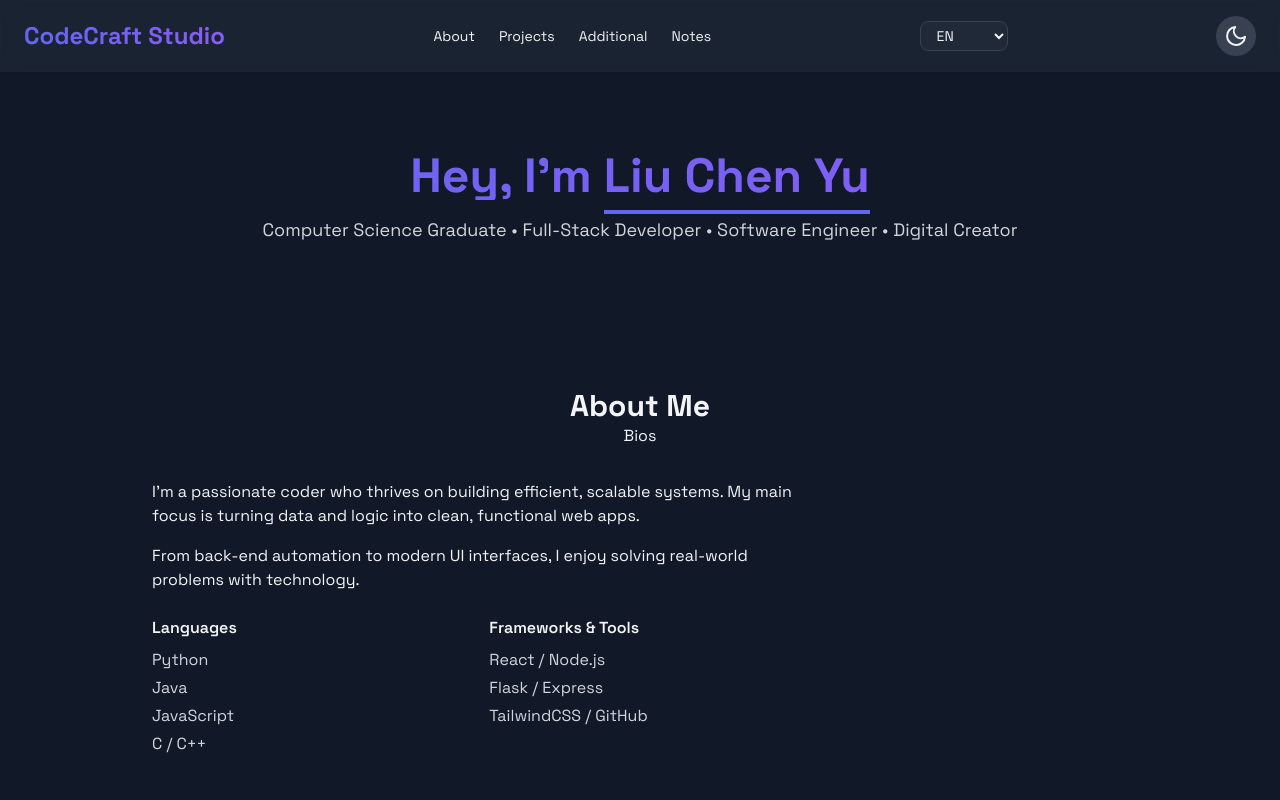
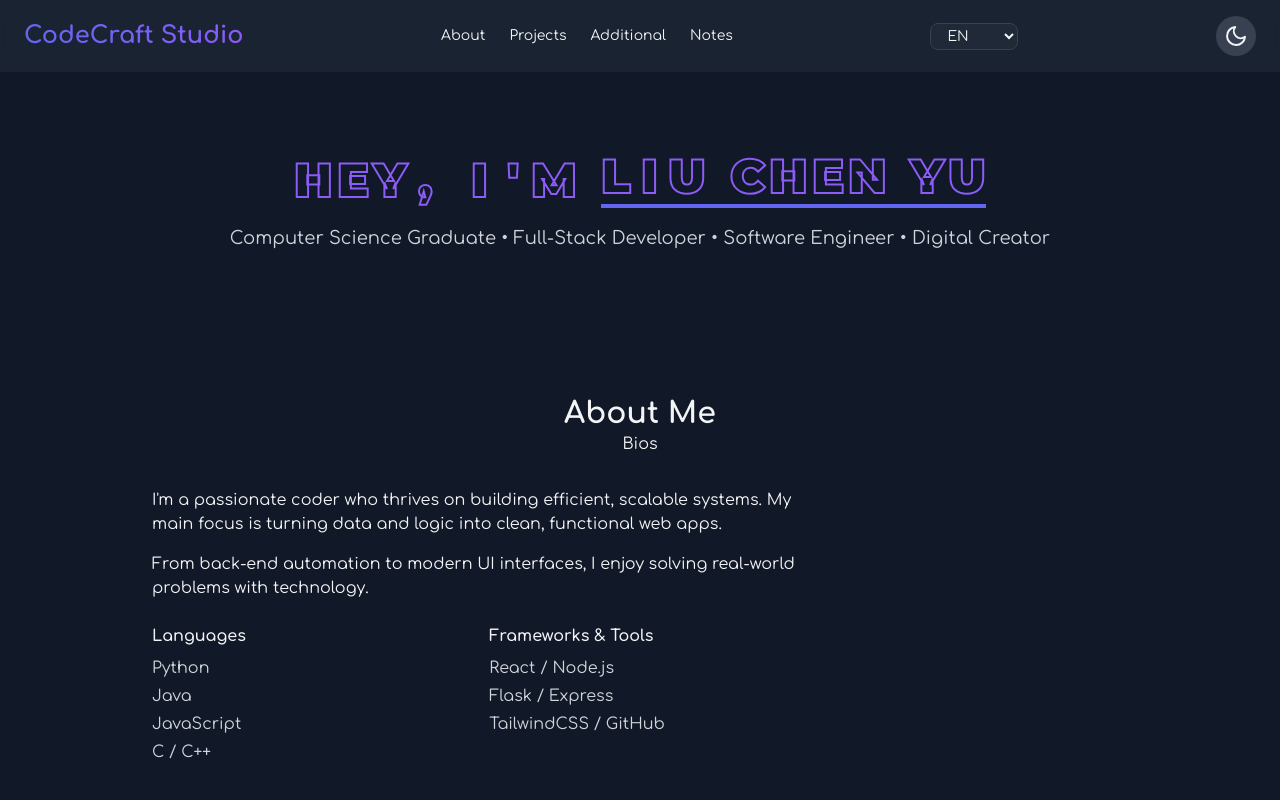
Before and after one commit to Nyxz1828/Personal_Website, a website: page index.html in a window 1280 px wide. Shown: the top 800 px of the page. Drawn offline with nearby package versions, Linux system fonts and the light colour scheme.

Commit message:
add animation

```diff
--- a/index.html
+++ b/index.html
@@ -17,9 +17,9 @@
   <script src="index.js" defer></script>
   <script src="projects.js" defer  ></script>
   <style>
-    @import url('https://fonts.googleapis.com/css2?family=Space+Grotesk:wght@400;600;700&display=swap');
+    @import url('https://fonts.googleapis.com/css2?family=Comfortaa:wght@400;600;700&family=Montserrat:wght@900&display=swap');
     body {
-      font-family: 'Space Grotesk', sans-serif;
+      font-family: 'Comfortaa', sans-serif;
       transition: background 1s ease, color 1s ease;
     }
     .gradient-text {
@@ -32,6 +32,87 @@
       transform: translateY(-6px);
       box-shadow: 0 15px 25px -5px rgba(0, 0, 0, 0.1);
     }
+    .forest-intro {
+      display: flex;
+      align-items: center;
+      justify-content: center;
+      flex-wrap: wrap;
+      gap: 0.08em;
+      cursor: pointer;
+      font-family: 'Montserrat', sans-serif;
+      font-weight: 900;
+      line-height: 1.25;
+      text-transform: uppercase;
+    }
+    .forest-intro #name_text {
+      display: inline-flex;
+      flex-wrap: wrap;
+      justify-content: center;
+      gap: 0.08em;
+    }
+    .forest-intro .forest-hover {
+      display: inline-grid;
+      min-width: 0.62em;
+      place-items: center;
+      position: relative;
+    }
+    .forest-intro .forest-space {
+      width: 0.34em;
+    }
+    .forest-intro .forest-char {
+      color: transparent;
+      display: inline-block;
+      -webkit-text-stroke: 2px #8b5cf6;
+      text-shadow: none;
+      transition: 0.3s cubic-bezier(0.175, 0.885, 0.32, 1.275);
+      will-change: transform;
+    }
+    .forest-intro .forest-hover:hover .forest-char,
+    .forest-intro .forest-hover:focus-visible .forest-char {
+      color: #fff;
+      transform: scale(1.5);
+      -webkit-text-stroke: 2px transparent;
+      text-shadow: 0 10px 20px rgba(0, 0, 0, 0.2);
+    }
+    .header-link {
+      position: relative;
+      display: inline-block;
+      transition: color 0.25s ease, transform 0.25s ease;
+    }
+    .header-link::after {
+      content: "";
+      position: absolute;
+      left: 0;
+      right: 0;
+      bottom: -0.35rem;
+      height: 2px;
+      border-radius: 999px;
+      background: linear-gradient(90deg, #6366f1, #8b5cf6);
+      transform: scaleX(0);
+      transform-origin: center;
+      transition: transform 0.25s ease;
+    }
+    .header-link:hover,
+    .header-link:focus-visible {
+      transform: translateY(-2px);
+    }
+    .header-link:hover::after,
+    .header-link:focus-visible::after {
+      transform: scaleX(1);
+    }
+    @media (prefers-reduced-motion: reduce) {
+      .forest-intro .forest-char,
+      .header-link,
+      .header-link::after {
+        transition: none;
+      }
+      .forest-intro .forest-hover:hover .forest-char,
+      .forest-intro .forest-hover:focus-visible .forest-char,
+      .header-link:hover,
+      .header-link:focus-visible {
+        transform: none;
+      }
+    }
   </style>
 </head>
 
@@ -43,10 +124,10 @@
     <div class="max-w-7xl mx-auto px-6 py-4 flex justify-between items-center">
       <h1 class="text-2xl font-bold gradient-text">CodeCraft Studio</h1>
       <nav class="hidden md:flex gap-6 text-sm font-medium">
-        <a href="#about" class="hover:text-indigo-600 dark:hover:text-indigo-400">About</a>
-        <a href="#projects" class="hover:text-indigo-600 dark:hover:text-indigo-400">Projects</a>
-        <a href="#additional" class="hover:text-indigo-600 dark:hover:text-indigo-400">Additional</a>
-        <a href="#notes" class="hover:text-indigo-600 dark:hover:text-indigo-400">Notes</a>
+        <a href="#about" class="header-link hover:text-indigo-600 dark:hover:text-indigo-400">About</a>
+        <a href="#projects" class="header-link hover:text-indigo-600 dark:hover:text-indigo-400">Projects</a>
+        <a href="#additional" class="header-link hover:text-indigo-600 dark:hover:text-indigo-400">Additional</a>
+        <a href="#notes" class="header-link hover:text-indigo-600 dark:hover:text-indigo-400">Notes</a>
         <!-- <a href="travel.html" class="hover:text-indigo-600 dark:hover:text-indigo-400">Travel</a> -->
 
       </nav>
@@ -69,7 +150,12 @@
 
   <!-- Hero -->
   <section class="text-center py-20">
-    <h2 class="text-5xl font-bold mb-4 gradient-text" id="Self_into_text">Hey, I'm <span class="border-b-4 border-indigo-500 pb-1" id="name_text">Liu Chen Yu</span></h2>
+    <h2 class="text-5xl font-bold mb-4 forest-intro" id="Self_into_text" aria-label="Hey, I'm Liu Chen Yu">
+      <span class="forest-hover" aria-hidden="true"><span class="forest-char">H</span></span><span class="forest-hover" aria-hidden="true"><span class="forest-char">e</span></span><span class="forest-hover" aria-hidden="true"><span class="forest-char">y</span></span><span class="forest-hover" aria-hidden="true"><span class="forest-char">,</span></span><span class="forest-space" aria-hidden="true"></span><span class="forest-hover" aria-hidden="true"><span class="forest-char">I</span></span><span class="forest-hover" aria-hidden="true"><span class="forest-char">'</span></span><span class="forest-hover" aria-hidden="true"><span class="forest-char">m</span></span><span class="forest-space" aria-hidden="true"></span>
+      <span class="border-b-4 border-indigo-500 pb-1" id="name_text" aria-hidden="true">
+        <span class="forest-hover"><span class="forest-char">L</span></span><span class="forest-hover"><span class="forest-char">i</span></span><span class="forest-hover"><span class="forest-char">u</span></span><span class="forest-space"></span><span class="forest-hover"><span class="forest-char">C</span></span><span class="forest-hover"><span class="forest-char">h</span></span><span class="forest-hover"><span class="forest-char">e</span></span><span class="forest-hover"><span class="forest-char">n</span></span><span class="forest-space"></span><span class="forest-hover"><span class="forest-char">Y</span></span><span class="forest-hover"><span class="forest-char">u</span></span>
+      </span>
+    </h2>
     <p class="text-lg text-gray-600 dark:text-gray-300" id="occupation_text">Computer Science Graduate • Full-Stack Developer • Software Engineer • Digital Creator</p>
   </section>
 
--- a/index.js
+++ b/index.js
@@ -215,16 +215,71 @@ document.addEventListener("DOMContentLoaded", () => {
     }
   };
 
+  function cleanIntroText(value) {
+    return value
+      .replace(/<br\s*\/?>/gi, " ")
+      .replace(/<[^>]*>/g, "")
+      .replace(/\s+/g, " ")
+      .trim();
+  }
+
+  function appendForestText(parent, text) {
+    Array.from(text).forEach(char => {
+      if (char === " ") {
+        const space = document.createElement("span");
+        space.className = "forest-space";
+        space.setAttribute("aria-hidden", "true");
+        parent.appendChild(space);
+        return;
+      }
+
+      const hover = document.createElement("span");
+      hover.className = "forest-hover";
+      hover.setAttribute("aria-hidden", "true");
+      hover.tabIndex = 0;
+
+      const charEl = document.createElement("span");
+      charEl.className = "forest-char";
+      charEl.textContent = char;
+
+      hover.appendChild(charEl);
+      parent.appendChild(hover);
+    });
+  }
+
+  function renderSelfIntro(lang) {
+    const intro = document.getElementById("Self_into_text");
+    const introText = cleanIntroText(langPack[lang].Self_into_text);
+    const nameText = cleanIntroText(langPack[lang].name_text);
+
+    intro.innerHTML = "";
+    intro.classList.remove("gradient-text");
+    intro.classList.add("forest-intro");
+    intro.setAttribute("aria-label", `${introText} ${nameText}`);
+
+    appendForestText(intro, introText);
+
+    const gap = document.createElement("span");
+    gap.className = "forest-space";
+    gap.setAttribute("aria-hidden", "true");
+    intro.appendChild(gap);
+
+    const name = document.createElement("span");
+    name.id = "name_text";
+    name.className = "border-b-4 border-indigo-500 pb-1";
+    name.setAttribute("aria-hidden", "true");
+    appendForestText(name, nameText);
+    intro.appendChild(name);
+  }
+
+  renderSelfIntro(langSelect.value);
+
   // === When dropdown changes language ===
   langSelect.addEventListener("change", function () {
     const lang = langSelect.value;
 
     // SPECIAL HANDLING: Self intro block with underline + name
-    document.getElementById("Self_into_text").innerHTML =
-      langPack[lang].Self_into_text +
-      " <span class='border-b-4 border-indigo-500 pb-1' id='name_text'>" +
-      langPack[lang].name_text +
-      "</span>";
+    renderSelfIntro(lang);
 
     document.getElementById("addi_info_contact").innerHTML =
       '<i data-feather="mail">' + '</i>' + " " + langPack[lang].addi_info_contact;
```
Also changed, not shown: 1 other file.
